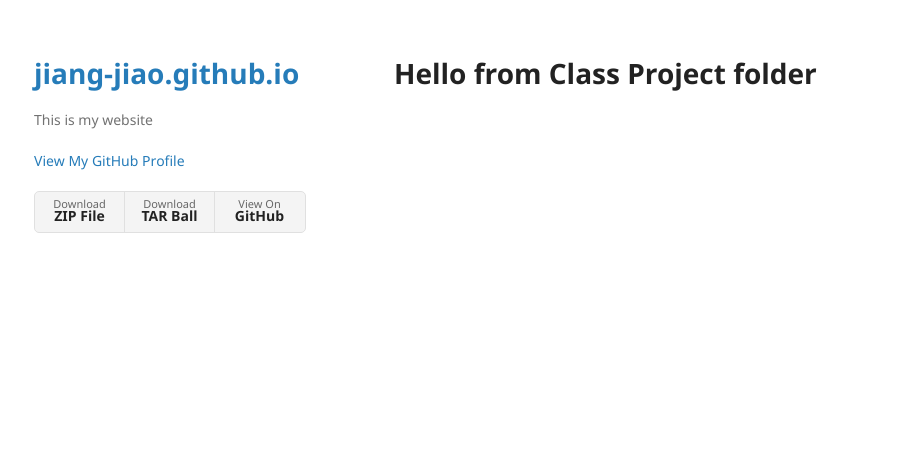
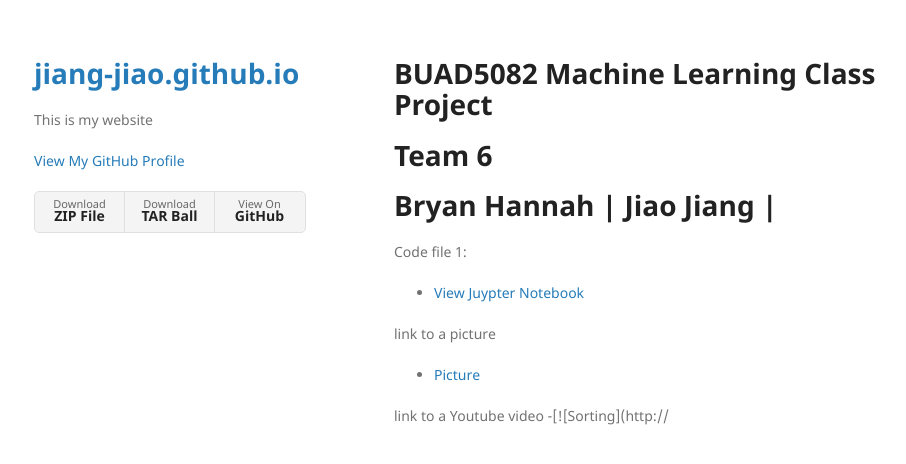
Before and after one commit to jiang-jiao/jiang-jiao.github.io, a Jekyll site: the page built from class_project/index.md, in a window 1280 px wide. Shown: the top 464 px of the page, without its empty margins (176-1082 px from the left). Built offline with Jekyll 4.4.1, drawn with Linux system fonts in a browser that asks for light colours; our own code applies the rules of GitHub Pages for plain Markdown files.

Commit message:
Update index.md

```diff
--- a/class_project/index.md
+++ b/class_project/index.md
@@ -1,2 +1,13 @@
 
-# Hello from Class Project folder
+# BUAD5082 Machine Learning Class Project
+# Team 6
+# Bryan Hannah | Jiao Jiang |
+
+Code file 1:
+  - [View Juypter Notebook](ipynb.html)
+
+link to a picture
+  - [Picture](myPic.jpg)
+
+link to a Youtube video
+  -[![Sorting](http://
```
